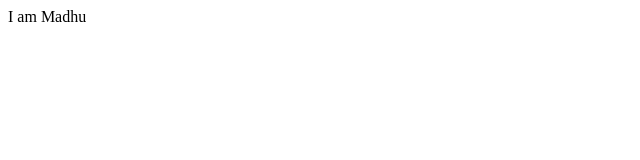
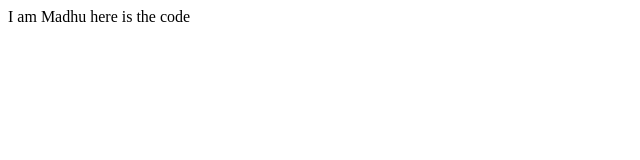
Before and after one commit to madhurenangi/MyProject, a plain HTML site: page test.html in a window 1280 px wide. Shown: the whole page, without its empty margins (0-640 px from the left). Drawn offline with Linux system fonts and the light colour scheme.

Commit message:
changes comitted

```diff
--- a/test.html
+++ b/test.html
@@ -3,5 +3,6 @@
 
 <body>
     I am Madhu
+    here is the code
 </body>
     </html>
```
